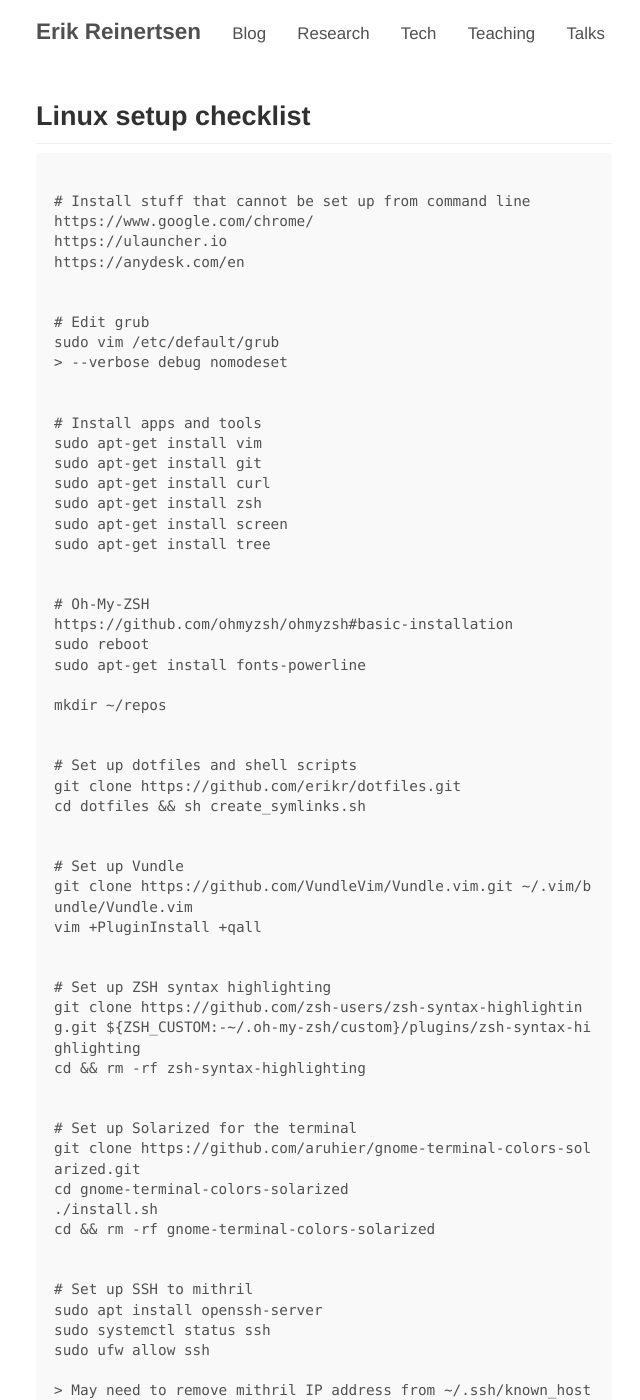
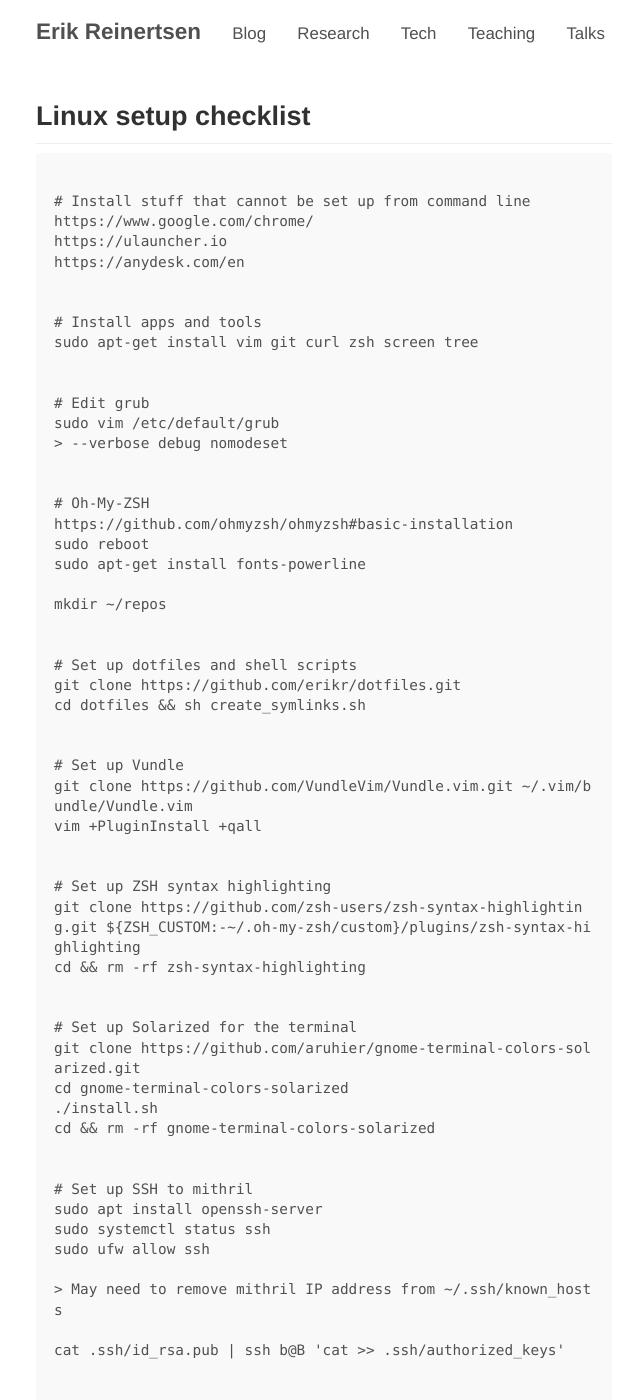
Before and after one commit to erikr/erikr.github.io, a Jekyll site: the page built from _posts/2019-11-22-linux-setup.md, in a window 1280 px wide and 1400 px high. Shown: the whole window, without its empty margins (316-956 px from the left). Built offline with Jekyll 4.4.1, drawn with Linux system fonts in a browser that asks for light colours; nearby versions of some CDN libraries; comment, search, counter and statistics services are not loaded; some of the changed text lies outside the part shown.

Commit message:
fixed order of sudo apt-get install packages before calling vim

```diff
--- a/_posts/2019-11-22-linux-setup.md
+++ b/_posts/2019-11-22-linux-setup.md
@@ -11,18 +11,13 @@ https://ulauncher.io
 https://anydesk.com/en
 
 
+# Install apps and tools
+sudo apt-get install vim git curl zsh screen tree
+
+
 # Edit grub
 sudo vim /etc/default/grub
 > --verbose debug nomodeset
-
-
-# Install apps and tools
-sudo apt-get install vim
-sudo apt-get install git
-sudo apt-get install curl
-sudo apt-get install zsh
-sudo apt-get install screen
-sudo apt-get install tree
 
 
 # Oh-My-ZSH
```
